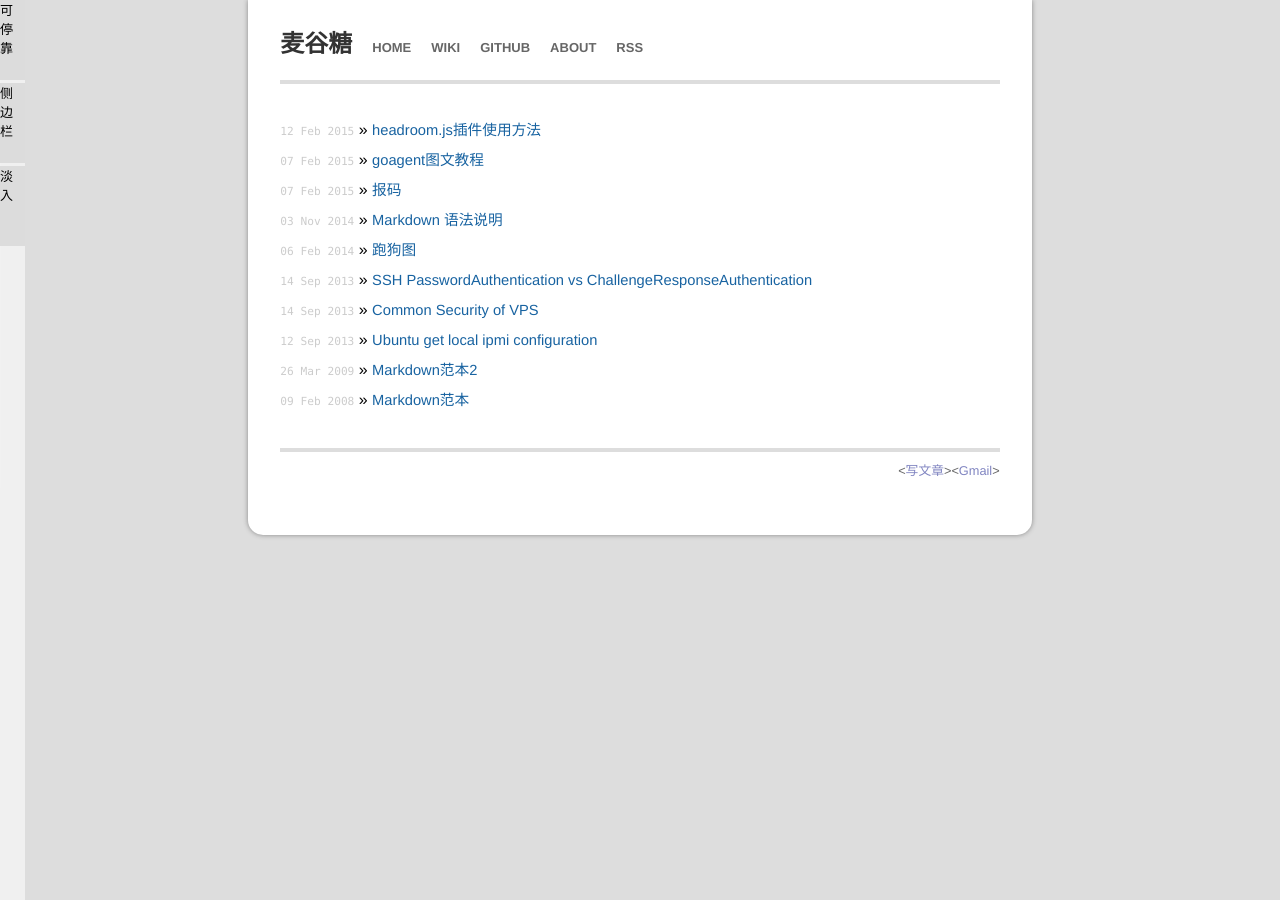
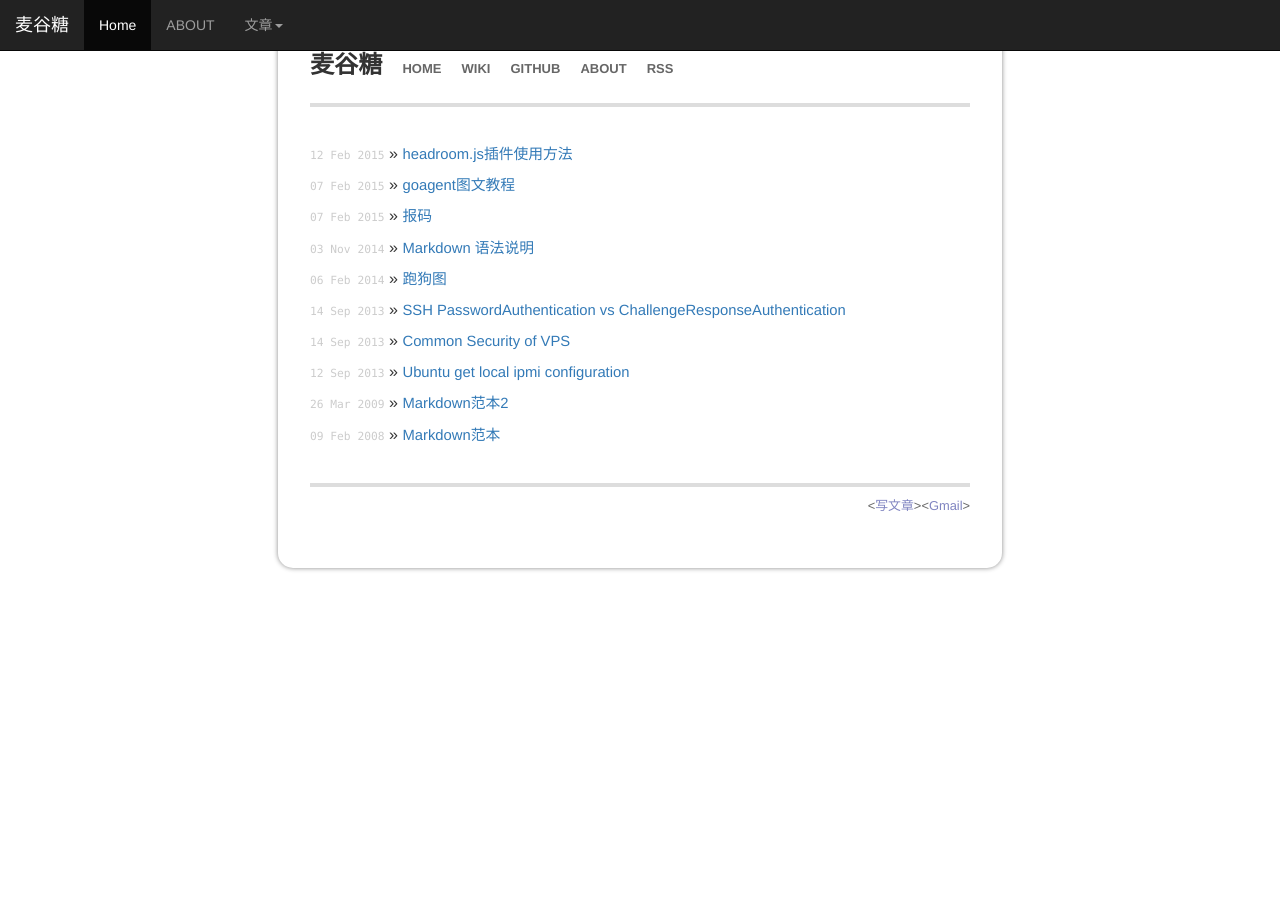
Before and after one commit to mgtang/blog, a Jekyll site: the page built from index.html, in a window 1280 px wide. Built offline with Jekyll 4.4.1, drawn with Linux system fonts in a browser that asks for light colours; nearby versions of some CDN libraries; library files that are not in the unit come from our copies; Markdown is read by kramdown in place of the engine named in the settings; comment, search, counter and statistics services are not loaded; a style sheet for code colours, icons or effects is not loaded.

Commit message:
Update default.html

```diff
--- a/_layouts/default.html
+++ b/_layouts/default.html
@@ -15,13 +15,56 @@
         <!-- Custom CSS -->
         <link rel="stylesheet" href="{{ site.baseurl }}/css/main.css">
 
+    <!-- Bootstrap -->
+    <link rel="stylesheet" href="http://cdn.bootcss.com/twitter-bootstrap/3.0.3/css/bootstrap.min.css">
+
+    <link rel="stylesheet" href="I:/webpage/animate/animate.css">
+
+    <!-- HTML5 Shim and Respond.js IE8 support of HTML5 elements and media queries -->
+    <!-- WARNING: Respond.js doesn't work if you view the page via file:// -->
+    <!--[if lt IE 9]>
+        <script src="http://cdn.bootcss.com/html5shiv/3.7.0/html5shiv.min.js"></script>
+        <script src="http://cdn.bootcss.com/respond.js/1.3.0/respond.min.js"></script>
+    <![endif]-->
+    <style type="text/css">
+        .headroom {position: fixed;top: 0;left: 0;right: 0;transition: all .2s ease-in-out;}
+        .headroom--unpinned {top: -100px;}
+        .headroom--pinned {top: 0;}
+    </style>
+
+    <style type="text/css">
+      .scrollspy-example {
+        height: 1200px;
+        overflow: auto;
+        position: relative;
+      }
+    </style>
     </head>
    <body>
-   <script src="//cdn.jsdelivr.net/headroomjs/0.7.0/headroom.min.js"></script>
-<script src="//cdn.jsdelivr.net/headroomjs/0.7.0/angular.headroom.min.js"></script>
-<script src="//cdn.jsdelivr.net/headroomjs/0.7.0/jQuery.headroom.min.js"></script>
-   <iframe src="/navbar.html" width="auto" height="100%" frameborder="0" scrolling="no" style="position: absolute; top: 0; left: 0;"></iframe>
-        <div class="site">
+           <!-- 导航栏 -->
+        <nav class="navbar navbar-inverse navbar-fixed-top" role="navigation" id="example">
+            <div class="navbar-header">
+              <a class="navbar-brand" href="/">麦谷糖</a>
+            </div>
+
+            <div class="collapse navbar-collapse" id="tem">
+                <ul class="nav navbar-nav">
+                    <li class="active"><a href="http://www.fjvi.xyz/">Home</a></li>
+                    <li><a href="/about.html">ABOUT</a></li>
+                    <li class="dropdown">
+                        <a href="#" class="dropdown-toggle" data-toggle="dropdown">文章<b class="caret"></b></a>
+
+                        <ul class="dropdown-menu">
+                               {% for post in site.posts %}
+                               <li> <a href="{{ post.url }}">{{ post.title }}</a></li>
+                               {% endfor %}
+                        </ul>
+                    </li>
+                </ul>
+            </div>
+        </nav>
+
+         <div class="site">
           <div class="header">
             <h1 class="title"><a href="/">{{ site.name }}</a></h1>
             <a class="extra" href="http://www.fjvi.xyz/">HOME</a>
```
Also changed, not shown: other parts of _layouts/default.html (+16 -0 lines).
